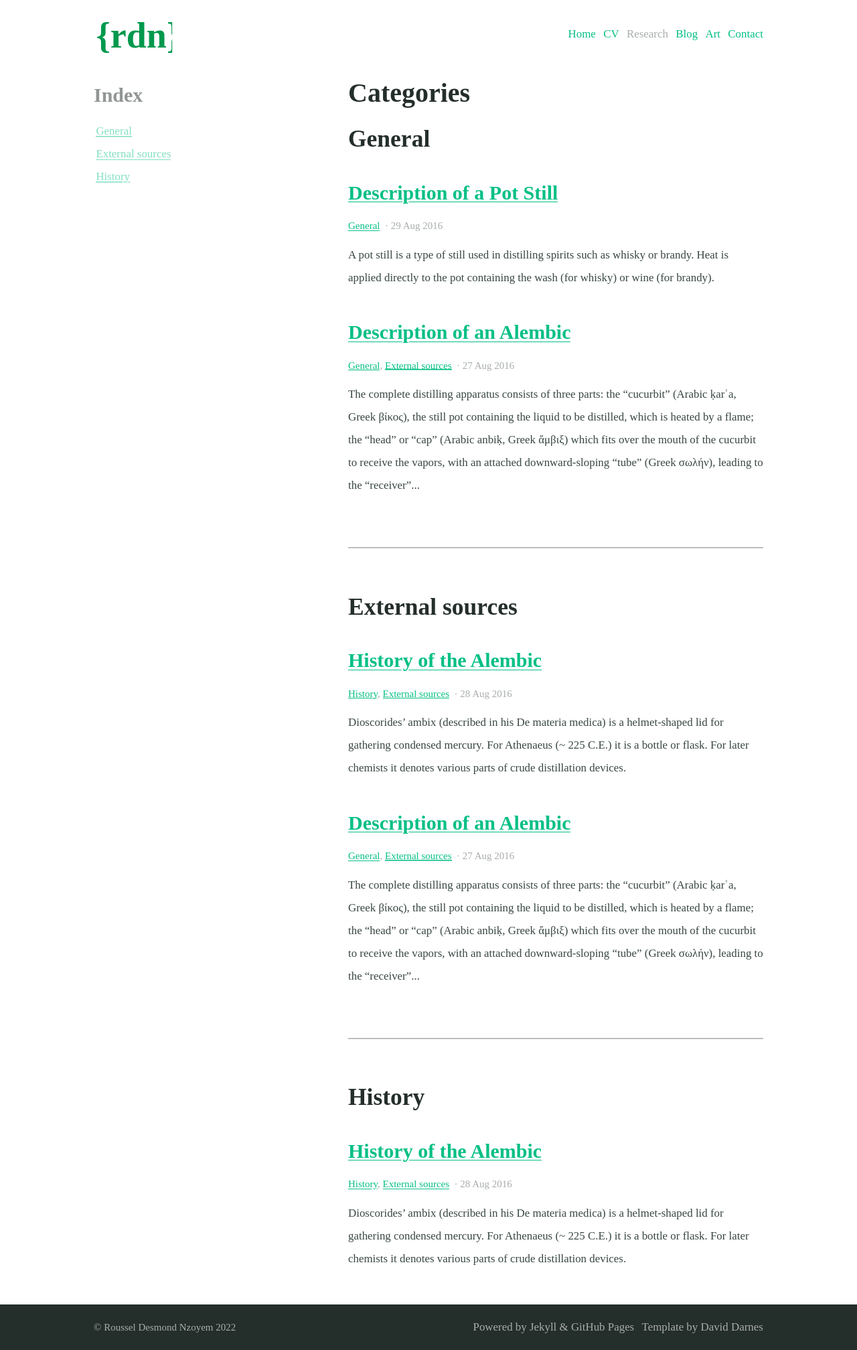
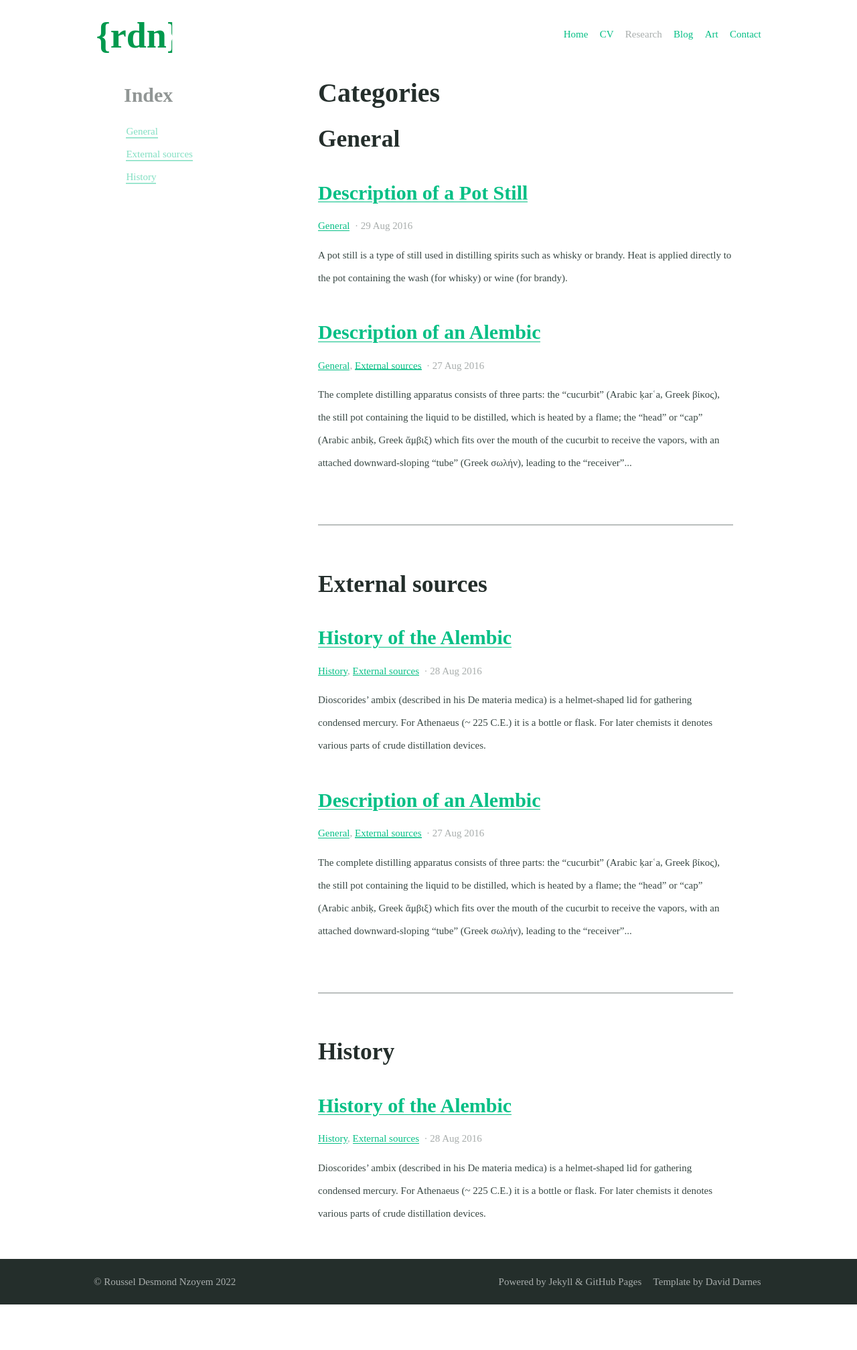
Before and after one commit to ddrous/desmond-rn.github.io, a Jekyll site: the page built from categories.md, in a window 1280 px wide. Shown: the whole page at 67% size. Built offline with Jekyll 4.4.1, drawn with Linux system fonts in a browser that asks for light colours; after the commit the page ends 1948 px from its top, so only the background shows below that.

Commit message:
Smaller aside section

```diff
--- a/_sass/_theme.scss
+++ b/_sass/_theme.scss
@@ -72,7 +72,7 @@
 
 .nav {
   a {
-    padding: .01rem;
+    padding: .2rem;
   }
   &--social a {
     display: inline-block;
@@ -148,7 +148,7 @@
 
 .aside {
   @include breakpoint(break-1) {
-    max-width: 34%;
+    max-width: 25%;
     margin-left: 4%;
     @include flex(1, 0, auto);
     opacity: 0.5;
--- a/_sass/sassline-base/_typography.scss
+++ b/_sass/sassline-base/_typography.scss
@@ -11,7 +11,7 @@
 
 // Site-wide base styles.
 body {
-  @include fontsize(eta, all);
+  @include fontsize(theta, all);
 
   font-family: unquote(map-get($bodytype, font-family));
   font-style: normal;
```
